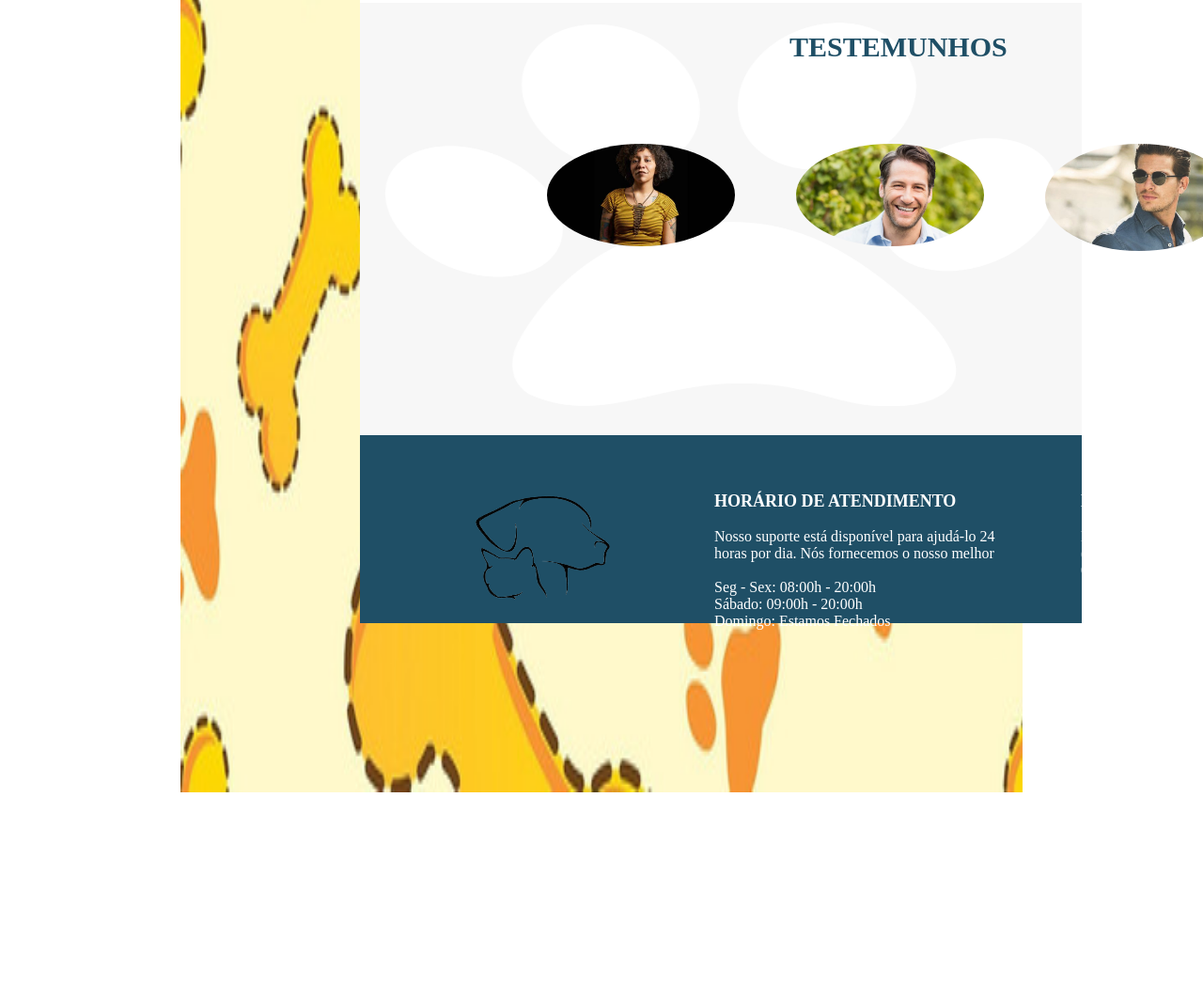
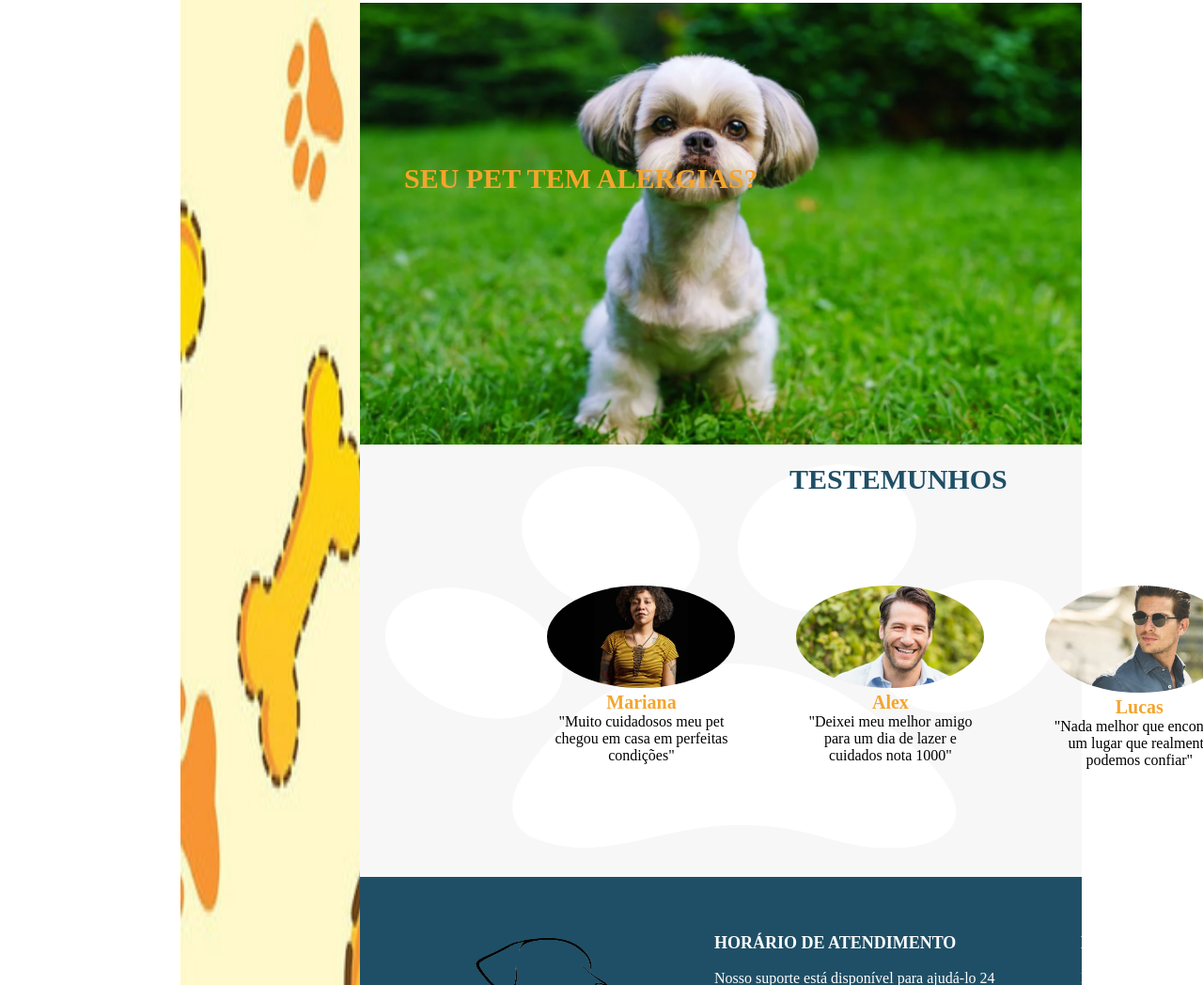
Before and after one commit to RobsonAndrade1/Landing-Page-Pet, a plain HTML site: page index.html in a window 1280 px wide. Shown: the part 1657-2705 px from the top of the page at 94% size. Before the commit the page ends 2500 px from the top, so only its background shows below. Drawn offline with Linux system fonts and the light colour scheme.

Commit message:
avançando

```diff
--- a/index.html
+++ b/index.html
@@ -110,18 +110,28 @@
                         <Button class="botao-servicos">Saber Mais</Button>
                     </li>
                 </ul>
+                <div class="alergia">
+                    <img class="caramelo" src="caramelo.png">
+                    <p>Seu Pet Tem Alergias?</p>
+                </div>
                 <div>
                     <img class="pata" src="pata.jpg">
                     <p class="testemunho">Testemunhos</p>
                     <ul class="pessoas">
                         <li>
                             <img src="ela.jpg">
+                            <h8>Mariana</h8>
+                            <p>"Muito cuidadosos meu pet chegou em casa em perfeitas condições"</p>
                         </li>
                         <li>
                             <img src="elesorrindo.jpg">
+                            <h8>Alex</h8>
+                            <p>"Deixei meu melhor amigo para um dia de lazer e cuidados nota 1000"</p>
                         </li>
                         <li>
                             <img src="ele.jpg">
+                            <h8>Lucas</h8>
+                            <p>"Nada melhor que encontrar um lugar que realmente podemos confiar"</p>
                         </li>
                     </ul>
                 </div>
--- a/style.css
+++ b/style.css
@@ -46,7 +46,7 @@ nav button {
 
 .imagem-fundo {
     width: 70%;
-    height: 2500px;
+    height: 2860px;
 }
 
 .caixa {
@@ -331,6 +331,11 @@ h4{
     width: 100%;
 }
 
+.servicos h6 {
+	font-size: 30px;
+	font-weight: bold;
+}
+
 .servicos li {
 	display: inline-block;
 	text-align: center;
@@ -344,9 +349,10 @@ h4{
 	width: 110%;
 }
 
-.servicos h6 {
-	font-size: 30px;
-	font-weight: bold;
+.servicos h7 {
+    font-size: 20px;
+    font-weight: bold;
+    color: #F4A52E ;
 }
 
 .servicos-descricao {
@@ -360,21 +366,39 @@ h4{
     border: 2px solid #1F4F66;
     border-radius: 4px;
     color: white;
-    background-color: #1F4F66 ;
+    background-color: #1F4F66;
     cursor: pointer;
+}
+
+.caramelo {
+    width: 60%;
+    height: 470px;
+    position: absolute;
+    top: 1660px;
+    left: 383px;
+}
+
+.alergia p {
+    position: absolute;
+    top: 1830px;
+    left: 430px;
+    text-transform: uppercase;
+    font-weight: bold;
+    font-size: 30px;
+    color: #F4A52E;
 }
 
 .pata {
     width: 60%;
     height: 460px;
     position: absolute;
-    top: 1660px;
+    top: 2130px;
     left: 383px;
 }
 
 .testemunho {
     position: absolute;
-    top: 1690px;
+    top: 2150px;
     left: 840px;
     text-transform: uppercase;
     font-weight: bold;
@@ -391,7 +415,7 @@ h4{
     width: 960px;
     display: flex;
     position: absolute;
-    top: 1780px;
+    top: 2250px;
     left: 550px;
 }
 
@@ -402,6 +426,19 @@ h4{
 	vertical-align: top;
 	margin: 0 1.3%;
 	padding: 30px 20px;
+    box-sizing: border-box;
+    border: #fff;
+}
+
+.pessoas li:hover {
+    background-color: #fff;
+    border: 1px solid black;
+}
+
+.pessoas h8 {
+    font-size: 20px;
+    font-weight: bold;
+    color: #F4A52E;
 }
 
 .rodape {
@@ -409,7 +446,7 @@ h4{
     position: absolute;
     width: 60%;
     height: 25%;
-    top: 2120px;
+    top: 2590px;
     left: 383px;
 }
 
@@ -418,7 +455,7 @@ h4{
     position: absolute;
     width: 12%;
     height: 15%;
-    top: 2180px;
+    top: 2650px;
     left: 500px;
 }
 
@@ -426,7 +463,7 @@ h4{
     display: flex;
     position: absolute;
     width: 320px;
-    top: 2180px;
+    top: 2650px;
     left: 760px;
 }
 
@@ -445,7 +482,7 @@ h4{
     display: flex;
     position: absolute;
     width: 320px;
-    top: 2180px;
+    top: 2650px;
     left: 1150px;
 }
  .lista-contato {
```
Also changed, not shown: caramelo.png (added).
